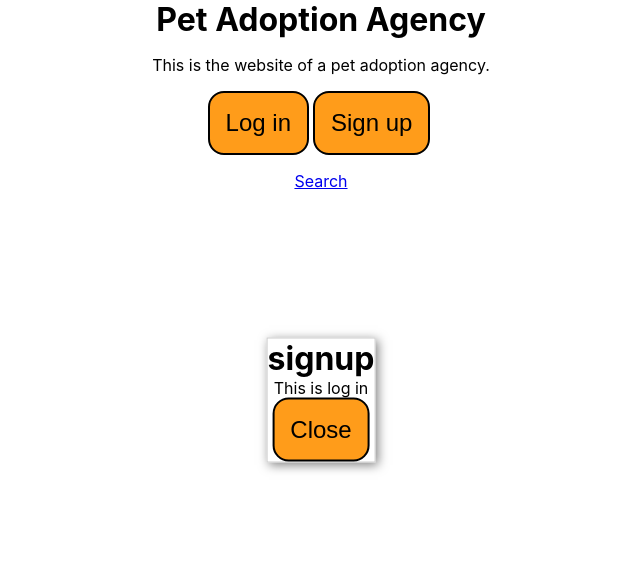
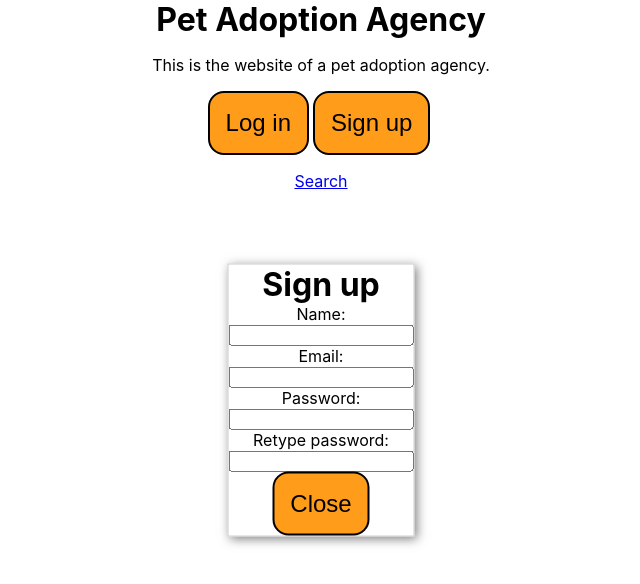
Before and after one commit to naelachkar/petAdoption-FE, a React (Create React App) app: page / in a window 1280 px wide. Both pictures are taken after a click on the button "Sign up". Shown: the top 584 px of the page, without its empty margins (319-959 px from the left). Built offline with nearby package versions, Linux system fonts and the light colour scheme.

Commit message:
Forms in modal

```diff
--- a/src/components/Home/Home.js
+++ b/src/components/Home/Home.js
@@ -1,4 +1,4 @@
-import "./Home.css"
+import "./Home.css";
 import LoginSignup from "./LoginSignup/LoginSignup";
 
 export default function Home() {
--- /dev/null
+++ b/src/components/Home/LoginSignup/LoginForm.js
@@ -0,0 +1,10 @@
+export default function LoginForm() {
+  return (
+    <form>
+      <label htmlFor="email">Email:</label><br />
+      <input type="email" id="email" name="email"/><br />
+      <label htmlFor="email">Password:</label><br />
+      <input type="password" id="password" name="password"/>
+    </form>
+  );
+}
--- a/src/components/Home/LoginSignup/LoginSignup.js
+++ b/src/components/Home/LoginSignup/LoginSignup.js
@@ -13,8 +13,12 @@ export default function LoginSignup() {
 
   return (
     <div className="button-bar">
-      <button id="login" onClick={toggleModal}>Log in</button>
-      <button id="signup" onClick={toggleModal}>Sign up</button>
+      <button id="Log in" onClick={toggleModal}>
+        Log in
+      </button>
+      <button id="Sign up" onClick={toggleModal}>
+        Sign up
+      </button>
 
       <Modal
         isModalOpen={isModalOpen}
--- a/src/components/Home/LoginSignup/Modal.js
+++ b/src/components/Home/LoginSignup/Modal.js
@@ -1,14 +1,14 @@
+import LoginForm from "./LoginForm";
+import SignupForm from "./SignupForm";
 
-export default function Modal({isModalOpen, toggleModal, loginOrSignup}) {
-
-
+export default function Modal({ isModalOpen, toggleModal, loginOrSignup }) {
   return (
     <div>
       {isModalOpen && (
         <div className="modal">
           <div className="modal-body">
             <h1>{`${loginOrSignup}`}</h1>
-            <p>This is log in</p>
+            {loginOrSignup === "Log in" ? <LoginForm /> : <SignupForm />}
             <button onClick={toggleModal}>Close</button>
           </div>
         </div>
--- /dev/null
+++ b/src/components/Home/LoginSignup/SignupForm.js
@@ -0,0 +1,14 @@
+export default function SignupForm() {
+    return (
+      <form>
+        <label htmlFor="name">Name:</label><br />
+        <input type="name" id="name" name="name"/><br />
+        <label htmlFor="email">Email:</label><br />
+        <input type="email" id="email" name="email"/><br />
+        <label htmlFor="password">Password:</label><br />
+        <input type="password" id="password" name="password"/><br />
+        <label htmlFor="password2">Retype password:</label><br />
+        <input type="password" id="password2" name="password2"/>
+      </form>
+    );
+  }
```
